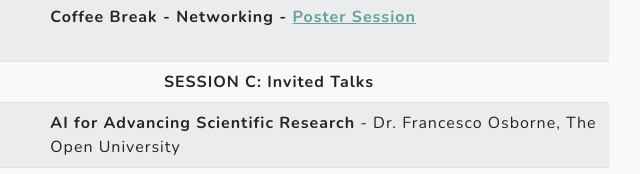
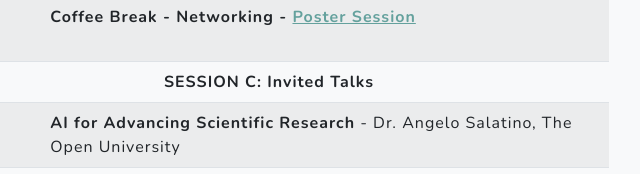
Before and after one commit to ai4re/ai4re, a plain HTML site: page index.html in a window 1280 px wide. Shown: the part 3332-3506 px from the top of the page, 371-1011 px from the left. Drawn offline with nearby package versions, Linux system fonts and the light colour scheme.

Commit message:
updated speaker

```diff
--- a/index.html
+++ b/index.html
@@ -244,7 +244,7 @@
                                 <td class="timings col-md-2" scope="col"><span class="workshopitem"
                                         data-needed="2024-03-22 11:30:00">11:45</span> - <span class="workshopitem"
                                         data-needed="2024-03-22 12:50:00">12:05</span></td>
-                                <td class="program_item col-md-10"><b>AI for Advancing Scientific Research</b> - Dr. Francesco Osborne, The Open University</td>
+                                <td class="program_item col-md-10"><b>AI for Advancing Scientific Research</b> - Dr. Angelo Salatino, The Open University</td>
                             </tr>
                             <tr class="d-flex">
                                 <td class="timings col-md-2" scope="col"><span class="workshopitem"
```
